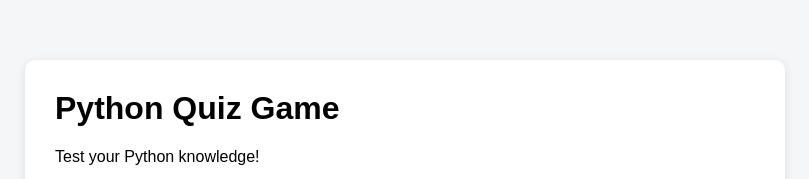
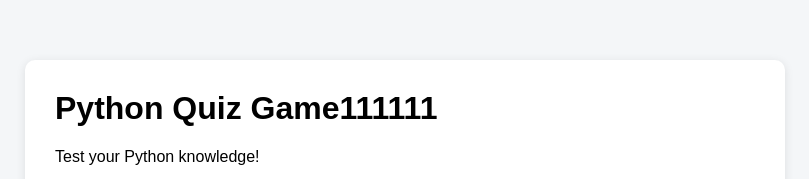
Before and after one commit to AmardeepSingh-06/Python-Quiz, a plain HTML site: page frontend/index.html in a window 1280 px wide. Shown: the top 179 px of the page, without its empty margins (235-1044 px from the left). Drawn offline with Linux system fonts and the light colour scheme.

Commit message:
Update index.html

```diff
--- a/frontend/index.html
+++ b/frontend/index.html
@@ -8,7 +8,7 @@
 </head>
 <body>
   <div class="container">
-    <h1>Python Quiz Game</h1>
+    <h1>Python Quiz Game111111</h1>
     <p>Test your Python knowledge!</p>
     <form id="startForm">
       <input id="playerName" type="text" placeholder="Enter your name" required maxlength="50">
```
